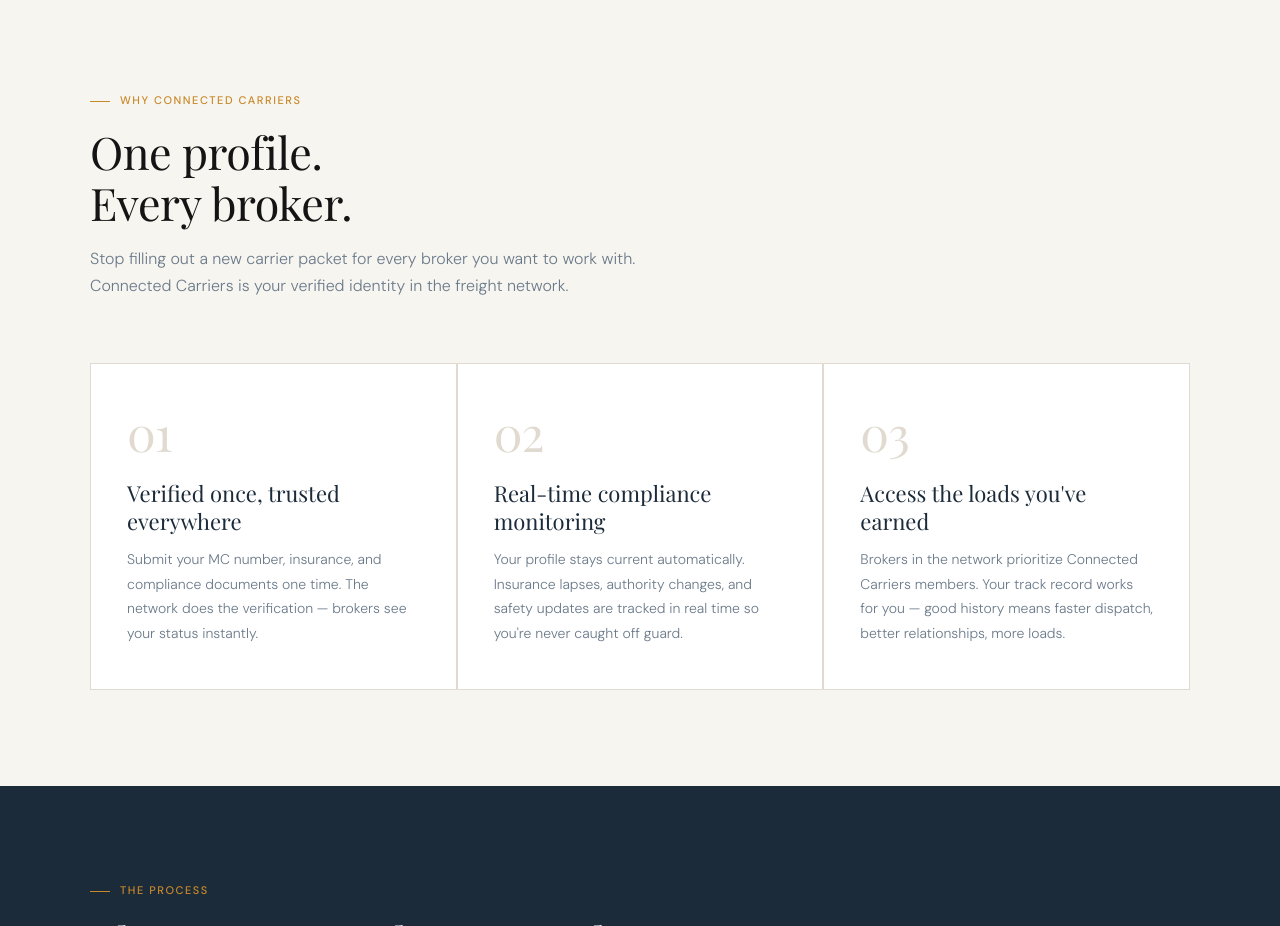
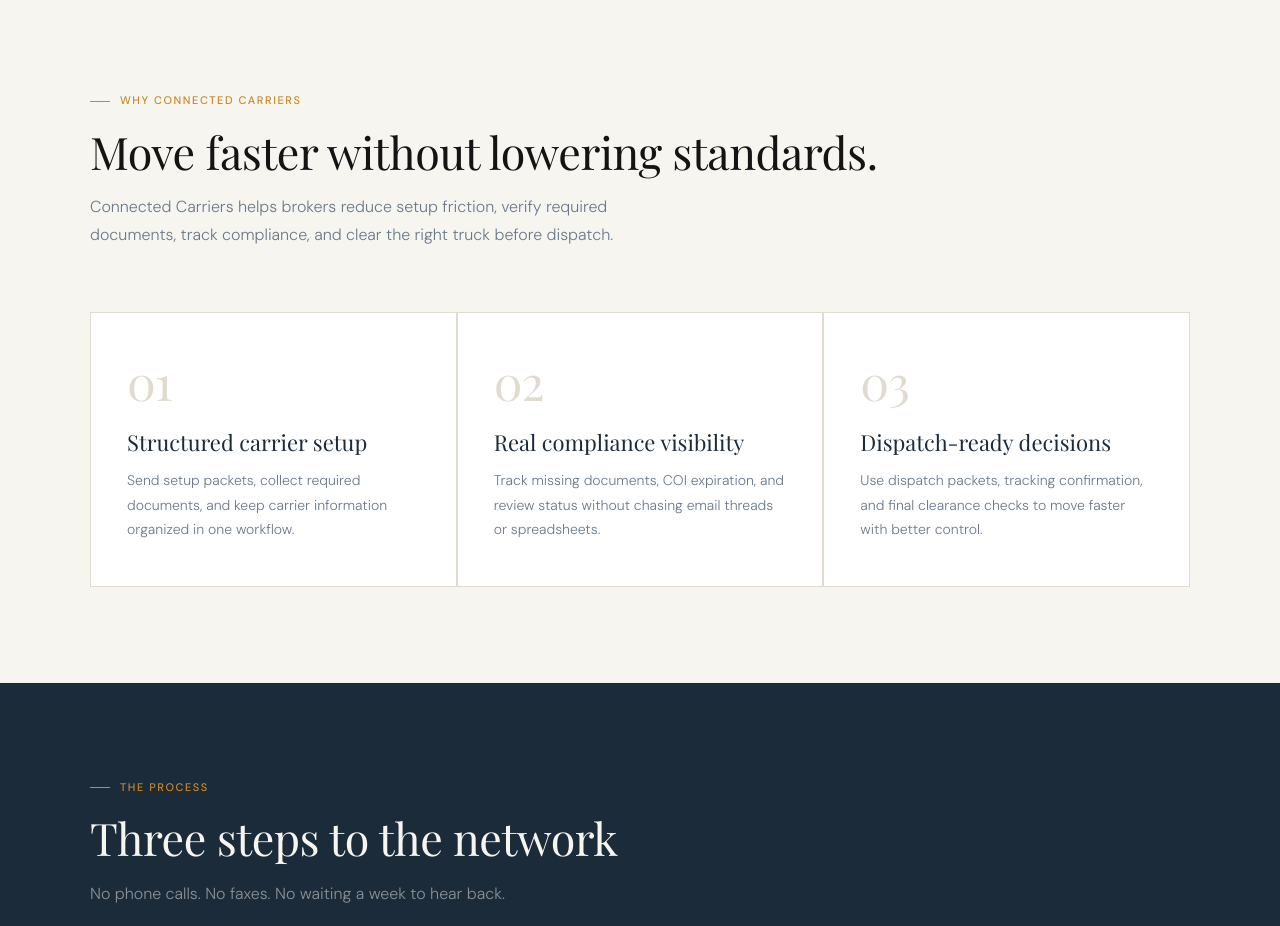
Before and after one commit to mfreedle/connected-carriers, a plain HTML site: page index.html in a window 1280 px wide. Shown: the part 880-1806 px from the top of the page. Drawn offline with nearby package versions, Linux system fonts and the light colour scheme.

Commit message:
copy: value section rewritten broker-first
Before: 'One profile. Every broker.' — carrier-first framing
After: 'Move faster without lowering standards.' — broker-first

Cards:
01: Structured carrier setup
02: Real compliance visibility
03: Dispatch-ready decisions

Page flow is now broker-first from hero through early value section.
Carrier path preserved in split panel lower on page.

```diff
--- a/index.html
+++ b/index.html
@@ -791,25 +791,25 @@
 <section class="value-section">
   <div class="section-inner">
     <div class="section-eyebrow">Why Connected Carriers</div>
-    <h2 class="section-h2">One profile.<br>Every broker.</h2>
-    <p class="section-sub">Stop filling out a new carrier packet for every broker you want to work with. Connected Carriers is your verified identity in the freight network.</p>
+    <h2 class="section-h2">Move faster without lowering standards.</h2>
+    <p class="section-sub">Connected Carriers helps brokers reduce setup friction, verify required documents, track compliance, and clear the right truck before dispatch.</p>
     <div class="cards-grid">
       <div class="card">
         <div class="card-num">01</div>
-        <div class="card-title">Verified once, trusted everywhere</div>
-        <p class="card-text">Submit your MC number, insurance, and compliance documents one time. The network does the verification — brokers see your status instantly.</p>
+        <div class="card-title">Structured carrier setup</div>
+        <p class="card-text">Send setup packets, collect required documents, and keep carrier information organized in one workflow.</p>
         <div class="card-accent"></div>
       </div>
       <div class="card">
         <div class="card-num">02</div>
-        <div class="card-title">Real-time compliance monitoring</div>
-        <p class="card-text">Your profile stays current automatically. Insurance lapses, authority changes, and safety updates are tracked in real time so you're never caught off guard.</p>
+        <div class="card-title">Real compliance visibility</div>
+        <p class="card-text">Track missing documents, COI expiration, and review status without chasing email threads or spreadsheets.</p>
         <div class="card-accent"></div>
       </div>
       <div class="card">
         <div class="card-num">03</div>
-        <div class="card-title">Access the loads you've earned</div>
-        <p class="card-text">Brokers in the network prioritize Connected Carriers members. Your track record works for you — good history means faster dispatch, better relationships, more loads.</p>
+        <div class="card-title">Dispatch-ready decisions</div>
+        <p class="card-text">Use dispatch packets, tracking confirmation, and final clearance checks to move faster with better control.</p>
         <div class="card-accent"></div>
       </div>
     </div>
```
